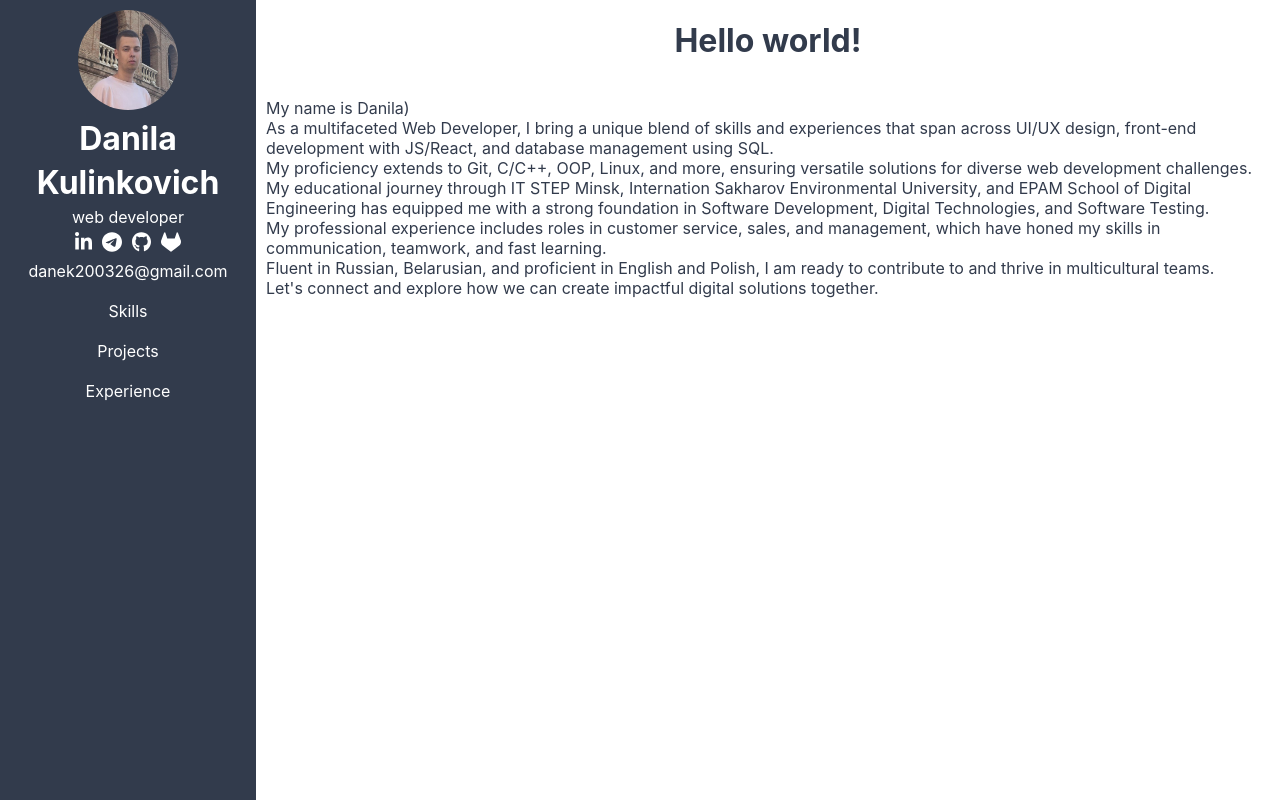
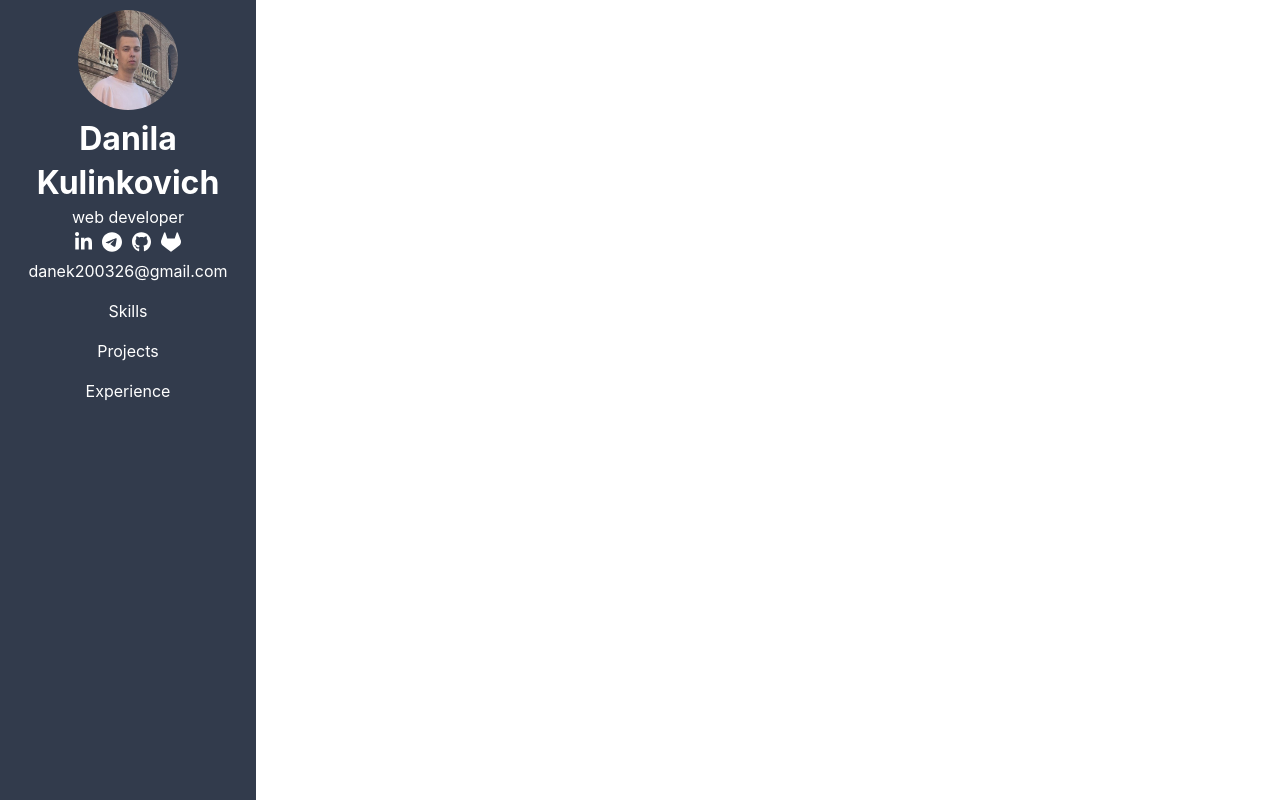
Before and after one commit to kulick23/resume, a React (Create React App) app: page / in a window 1280 px wide. Built offline with nearby package versions, Linux system fonts and the light colour scheme.

Commit message:
little change css

```diff
--- a/src/App.tsx
+++ b/src/App.tsx
@@ -13,7 +13,7 @@
     <div className="App">
      <Header  />
         <Routes>
-            <Route path='/' element={ <About/>}/>
+            <Route path='/resume' element={ <About/>}/>
             <Route path='/skills' element={ <Skills/>}/>
             <Route path='/projects' element={ <Project/>}/>
             <Route path='/experience' element={ <Experience/>}/>
--- a/src/Componets/Projects/projects.css
+++ b/src/Componets/Projects/projects.css
@@ -4,7 +4,7 @@
     gap: 20px;
     padding-top: 20px;
     margin: 0 auto;
-    width: 79vw;
+    width: 77vw;
 }
 
 
```
